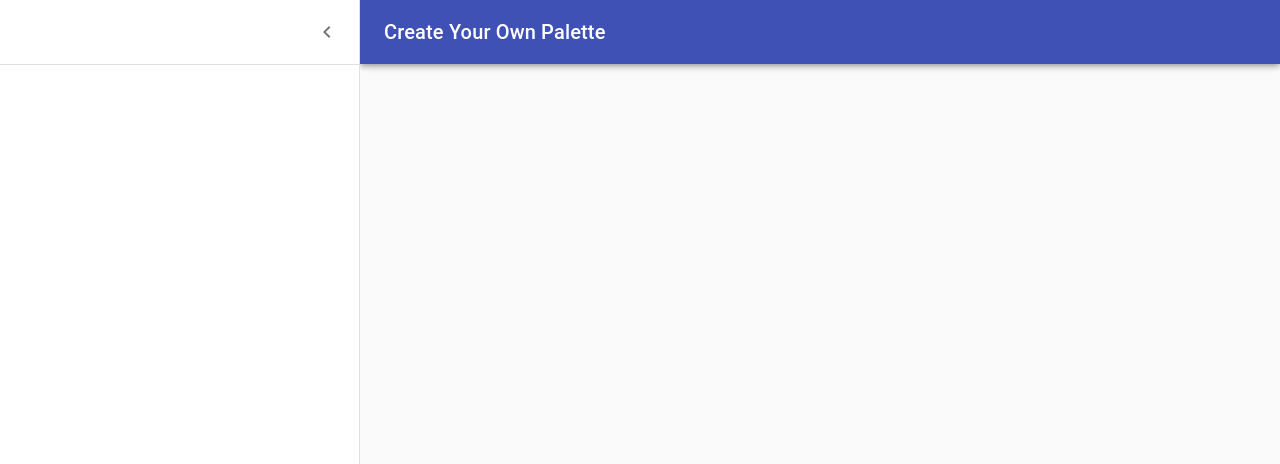
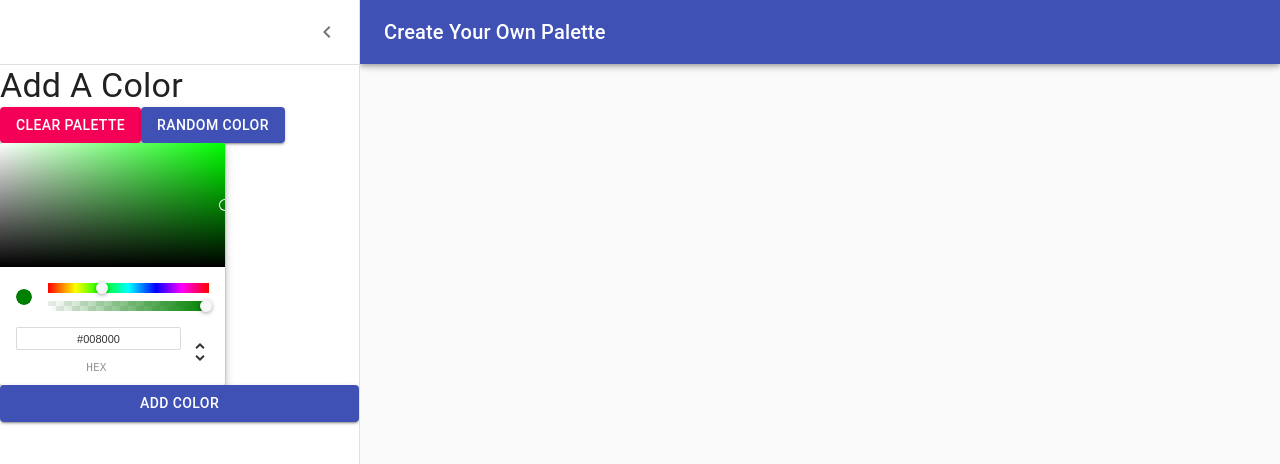
Before and after one commit to Wings30306/react-colors-1, a React (Create React App) app in the folder colors/: page /palette/new in a window 1280 px wide. Both pictures are taken after a click on the button "Open drawer". Shown: the top 464 px of the page. Built offline with nearby package versions, Linux system fonts and the light colour scheme.

Commit message:
Add colorpicker (ChromePicker) & buttons to Drawer

```diff
--- a/colors/package.json
+++ b/colors/package.json
@@ -12,6 +12,7 @@
     "chroma-js": "^2.1.2",
     "rc-slider": "^9.7.2",
     "react": "^17.0.2",
+    "react-color": "^2.19.3",
     "react-copy-to-clipboard": "^5.0.3",
     "react-dom": "^17.0.2",
     "react-router-dom": "^5.2.0",
--- a/colors/src/NewPaletteForm.js
+++ b/colors/src/NewPaletteForm.js
@@ -10,6 +10,8 @@
 import IconButton from '@material-ui/core/IconButton';
 import MenuIcon from '@material-ui/icons/Menu';
 import ChevronLeftIcon from '@material-ui/icons/ChevronLeft';
+import { Button } from '@material-ui/core';
+import { ChromePicker } from 'react-color';
 
 const drawerWidth = 360;
 
@@ -125,6 +127,17 @@
             </IconButton>
           </div>
           <Divider />
+          <Typography variant="h4">Add A Color</Typography>
+          <div>
+            <Button variant="contained" color="secondary">Clear Palette</Button>
+            <Button variant="contained" color="primary">Random Color</Button>
+          </div>
+
+          <ChromePicker
+            color="green"
+            onChangeComplete={newColor => console.log(newColor)}
+          />
+          <Button variant="contained" color="primary">Add Color</Button>
         </Drawer>
         <main
           className={classNames(classes.content, {
```
Also changed, not shown: 1 other file (tests, documents, lock files or other folders).
